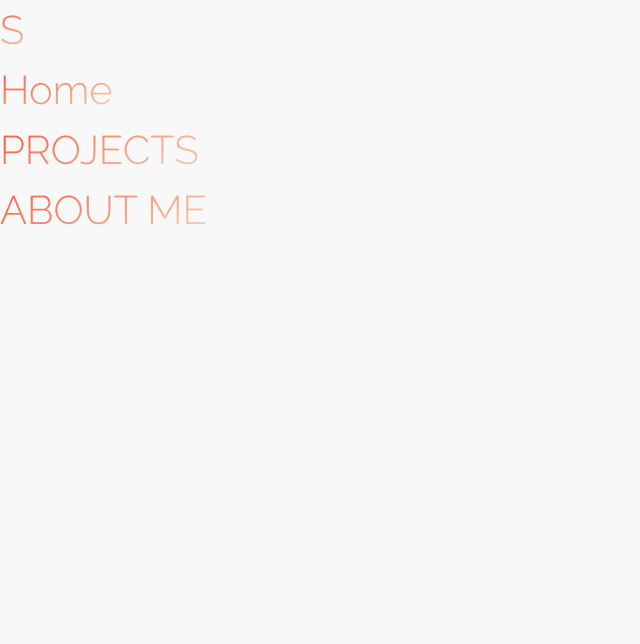
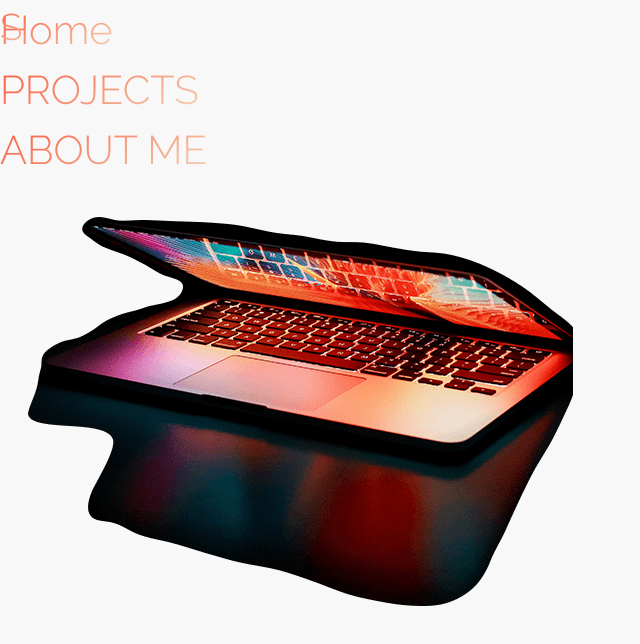
Before and after one commit to AbdEDjalilSaf/MY-PORTFLIO, a React (Vite) app: page / in a window 1280 px wide. Shown: the top 644 px of the page, without its empty margins (0-640 px from the left). Built offline with nearby package versions, Linux system fonts and the light colour scheme.

Commit message:
first two version

```diff
--- a/src/App.css
+++ b/src/App.css
@@ -25,7 +25,7 @@ a {
   text-decoration: none;
 }
 .logo{
-  font-size: 40px;
+  font-size: 37px;
   user-select: none;
   background: -webkit-linear-gradient(
     120deg,
@@ -54,8 +54,25 @@ li a{
   -webkit-background-clip: text;
   -webkit-text-fill-color: transparent;
 }
-
-
+.menuSvg{
+  transition: all 10s ease;
+}
+.appFixed{
+  position: fixed;
+}
+@media (max-width:469px) {
+  .landing{
+    min-height: 80vh;
+  }
+}
+@media (min-width:470px) {
+  .landing{
+    min-height: 73vh;
+  }
+}
+/* .landing{
+  min-height: 100vh;
+} */
 
 
 
--- a/src/App.jsx
+++ b/src/App.jsx
@@ -15,19 +15,41 @@ return (
 
 <div className='bg-black '>
 
-<header className='py-7 px-9 flex items-center justify-between'>
-<a className=' logo '>S</a>
+<header className='py-7 px-10 md:12 lg:py-9 lg:px-15 xl:pt-18 xl:pb-15 xl:px-20 flex items-center justify-between '>
+<a className=' logo appFixed'>S</a>
 <ul className='flex gap-10 items-center'>
-  <li><a className='text-xl hidden'>Home</a></li>
-  <li><a className='text-xl hidden'>PROJECTS</a></li>
-  <li><a className='text-xl hidden'>ABOUT ME</a></li>
+  <li><a className='text-lg hidden md:block '>Home</a></li>
+  <li><a className='text-base hidden md:block'>PROJECTS</a></li>
+  <li><a className='text-base hidden md:block'>ABOUT ME</a></li>
 <button onClick={clickMenuSvg} className='md:hidden'>
 {isOpen ? <svg xmlns="http://www.w3.org/2000/svg"  fill='hsl(9,94%,77%)' viewBox="0 0 448 512" className='w-6 cursor-pointer menuSvg' strokeWidth={0.5}><path d="M0 96C0 78.3 14.3 64 32 64H416c17.7 0 32 14.3 32 32s-14.3 32-32 32H32C14.3 128 0 113.7 0 96zM0 256c0-17.7 14.3-32 32-32H416c17.7 0 32 14.3 32 32s-14.3 32-32 32H32c-17.7 0-32-14.3-32-32zM448 416c0 17.7-14.3 32-32 32H32c-17.7 0-32-14.3-32-32s14.3-32 32-32H416c17.7 0 32 14.3 32 32z"/></svg>
  : <svg xmlns="http://www.w3.org/2000/svg" fill='hsl(9,94%,77%)' viewBox="0 0 384 512" className='w-6 cursor-pointer'><path d="M342.6 150.6c12.5-12.5 12.5-32.8 0-45.3s-32.8-12.5-45.3 0L192 210.7 86.6 105.4c-12.5-12.5-32.8-12.5-45.3 0s-12.5 32.8 0 45.3L146.7 256 41.4 361.4c-12.5 12.5-12.5 32.8 0 45.3s32.8 12.5 45.3 0L192 301.3 297.4 406.6c12.5 12.5 32.8 12.5 45.3 0s12.5-32.8 0-45.3L237.3 256 342.6 150.6z"/></svg>}
 </button>
 </ul>
 </header>
+{/* -------------------------------  landing  ------------------------- */}
+    <section className='landing bg-black '>
+  <div className='flexLanding'>
+    <div className='textLanding'>
 
+    </div>
+    <div className='imageLanding'>
+      <img src='/image/home_img.png' className='' />
+    </div>
+  </div>
+
+
+
+
+
+
+
+
+
+
+
+
+    </section>
 
     </div>
   )
```
